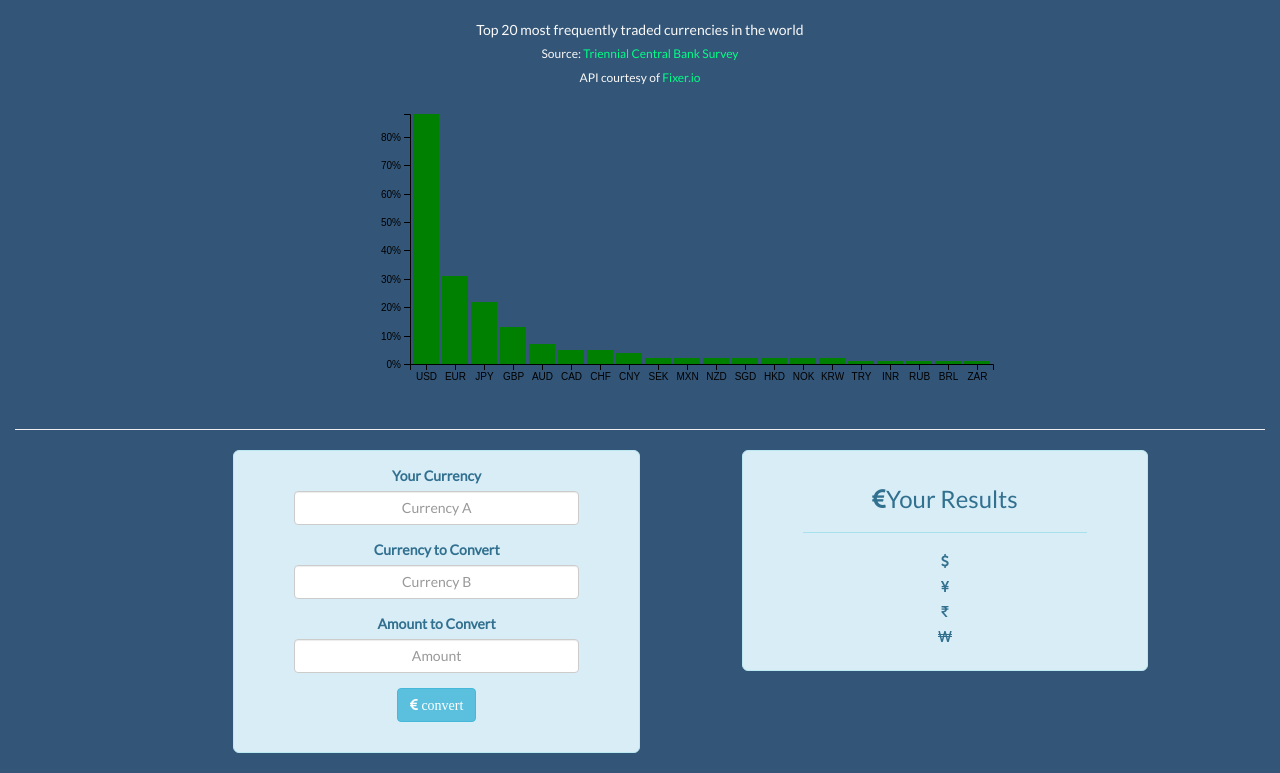
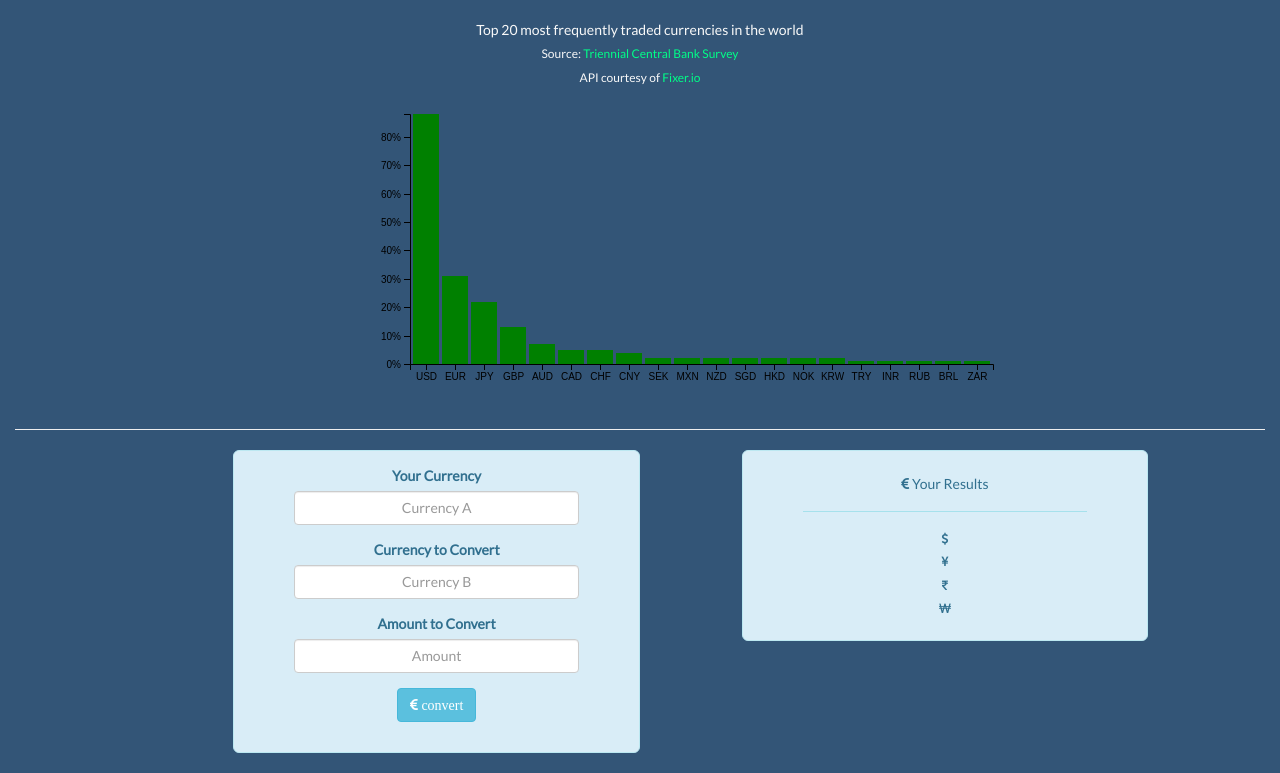
Before and after one commit to sidjayisaok/melange, a plain HTML site: page startbootstrap-bare-gh-pages/template/currency.html in a window 1280 px wide. Shown: the part 58-831 px from the top of the page. Drawn offline with nearby package versions, Linux system fonts and the light colour scheme; some packages are replaced by stand-ins of ours; a script that the page names is missing.

Commit message:
minor revisions

```diff
--- a/startbootstrap-bare-gh-pages/template/currency.html
+++ b/startbootstrap-bare-gh-pages/template/currency.html
@@ -120,12 +120,12 @@
                 <div class="col-md-1"></div>
 
                 <div class="container col-md-4 jumbotron alert alert-info animated fadeInRight">
-                    <h3><div class="fa fa-eur"></div>Your Results</h3>
+                    <h5><div class="fa fa-eur"></div> Your Results</h5>
                     <hr class="m-y-2">
-                        <h5><div class="fa fa-usd text-center myConversion"></div></h5>
-                        <h5><div class="fa fa-jpy text-center yourConversion"></div></h5>
-                        <h5><div class="fa fa-inr text-center myRatio"></div></h5>
-                        <h5><div class="fa fa-krw text-center currentDate"></div></h5>
+                        <h6><div class="fa fa-usd text-center myConversion"></div></h6>
+                        <h6><div class="fa fa-jpy text-center yourConversion"></div></h6>
+                        <h6><div class="fa fa-inr text-center myRatio"></div></h6>
+                        <h6><div class="fa fa-krw text-center currentDate"></div></h6>
                 </div>
 
                 <div class="col-md-2"></div>
```
